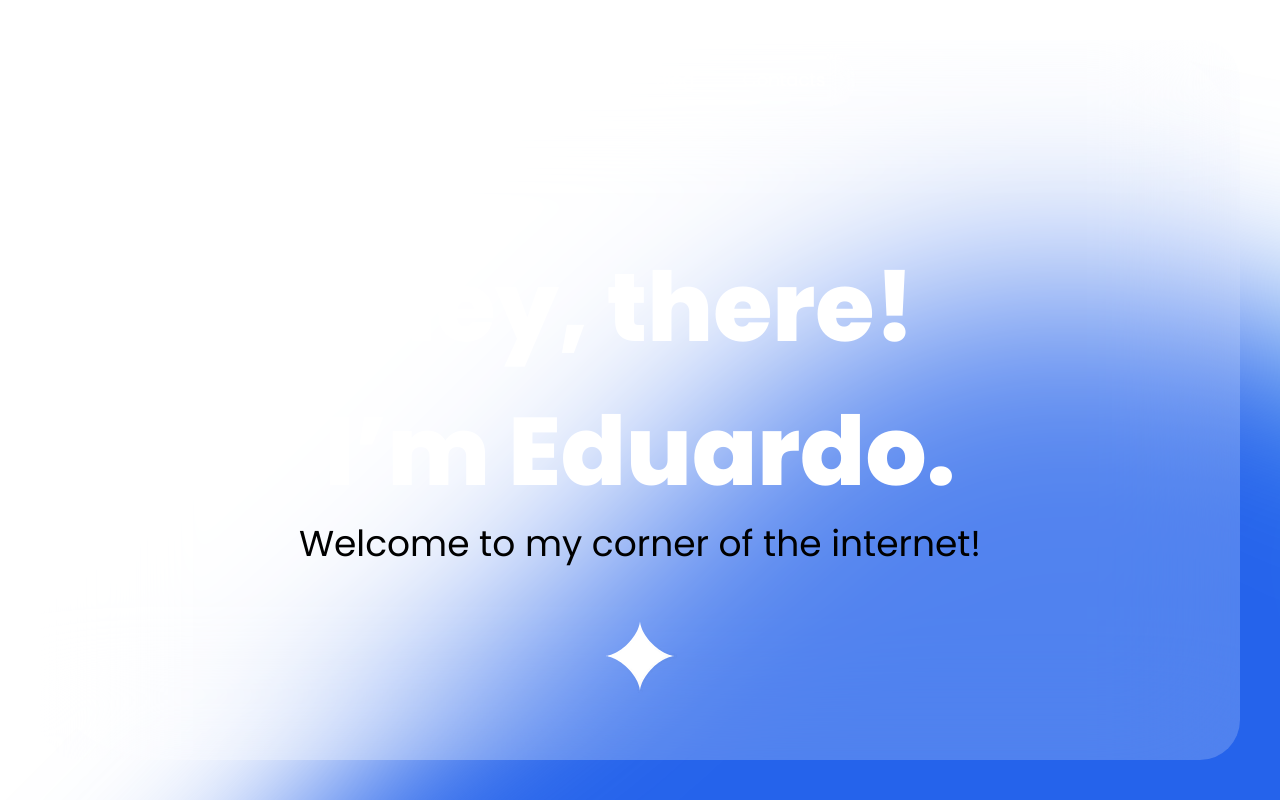
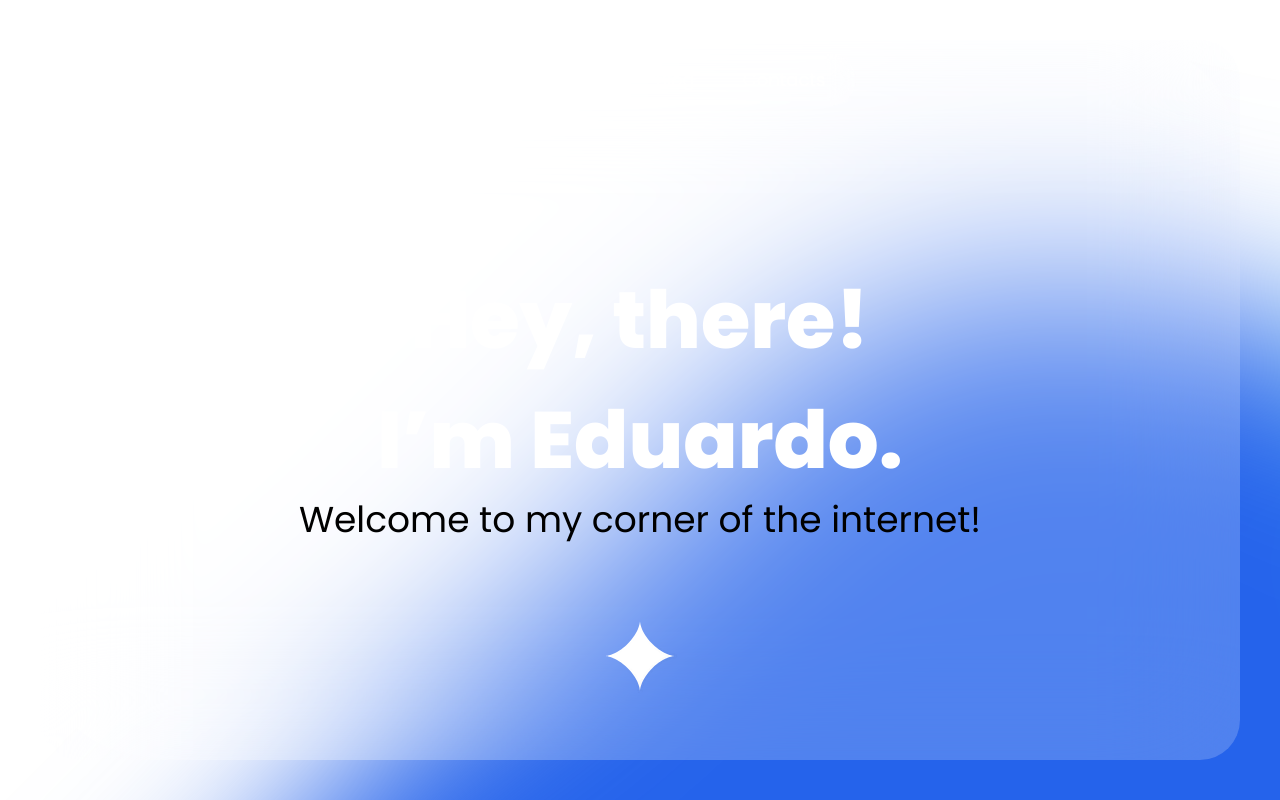
Before and after one commit to edupaulos/mywebsite, a Next.js app: page / in a window 1280 px wide. Shown: the top 800 px of the page. Built offline with nearby package versions, Linux system fonts and the light colour scheme.

Commit message:
fix: title size

```diff
--- a/src/app/globals.css
+++ b/src/app/globals.css
@@ -26,7 +26,7 @@
 }
 
 h1 {
-    font-size: 6rem;
+    font-size: 5rem;
 }
 
 h2 {
```
